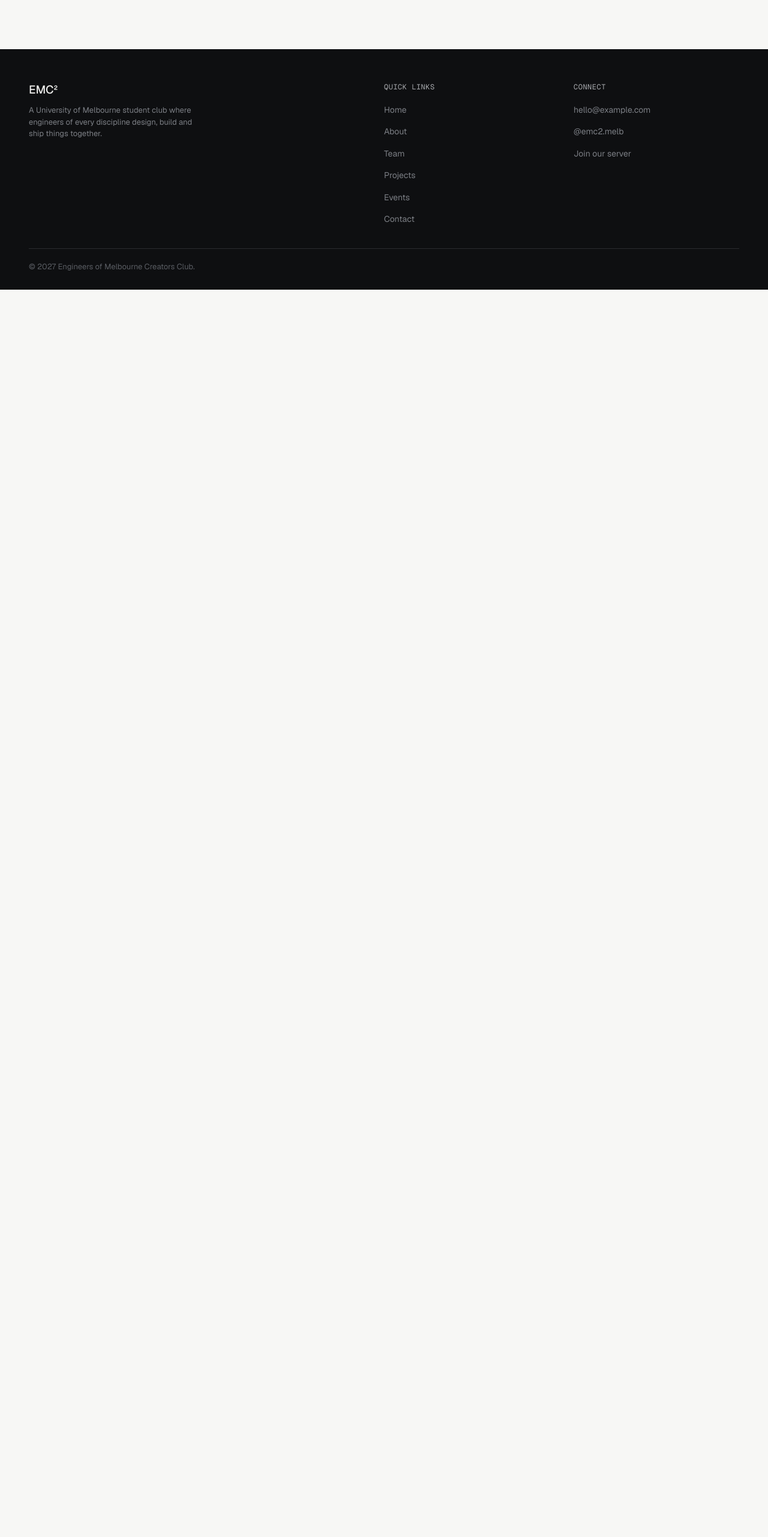
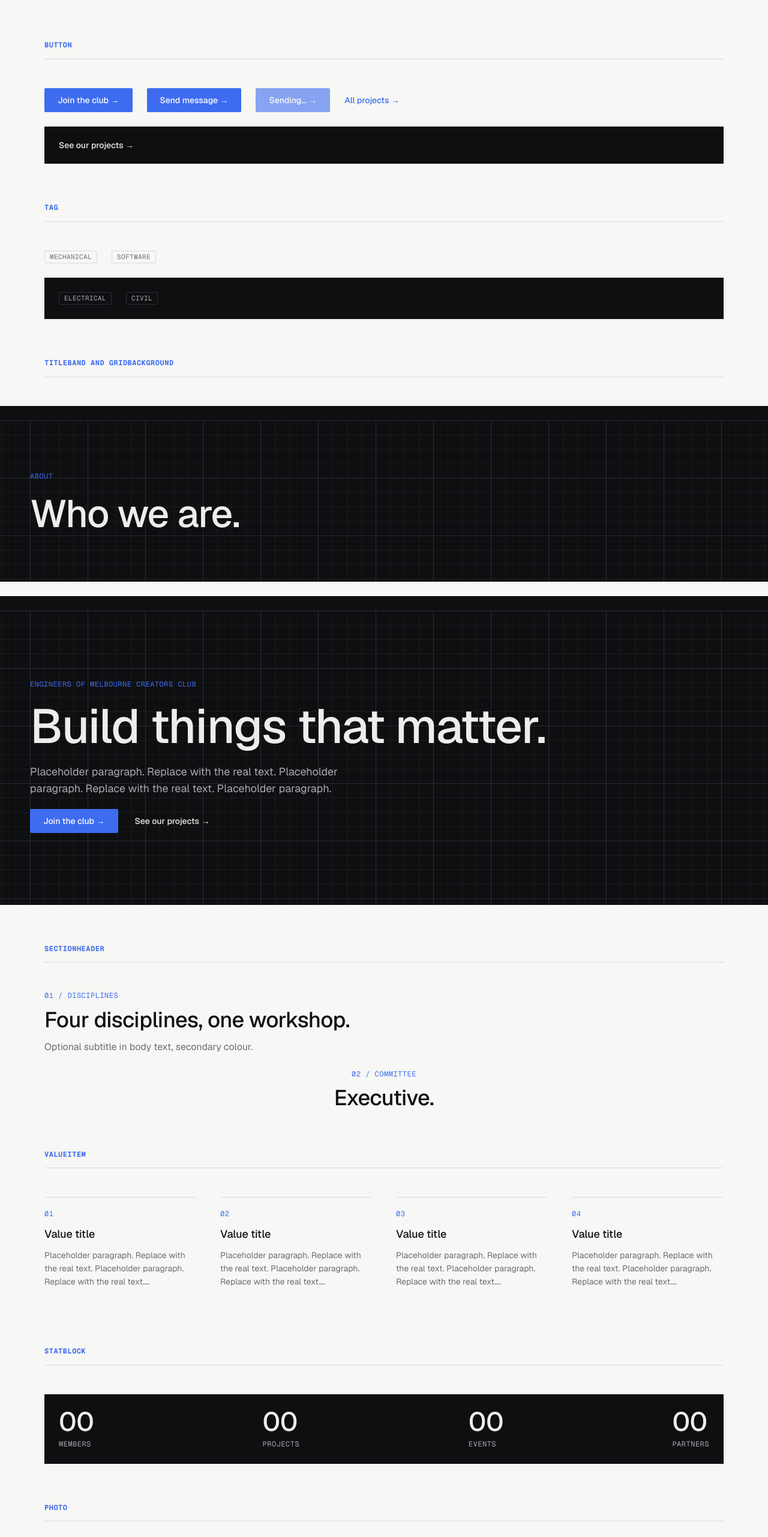
Before and after one commit to Engineers-of-Melbourne-Creators-Club/emcc-website, a Next.js app: page /styleguide in a window 1280 px wide. Shown: the part 2459-5022 px from the top of the page at 60% size. Before the commit the page ends 2942 px from the top, so only its background shows below. Built offline with nearby package versions, Linux system fonts and the light colour scheme.

Commit message:
feat: show all components on the styleguide page

```diff
--- /dev/null
+++ b/src/app/styleguide/ComponentSections.tsx
@@ -0,0 +1,219 @@
+import { Button } from "@/components/Button/Button";
+import { Tag } from "@/components/Tag/Tag";
+import { TitleBand } from "@/components/TitleBand/TitleBand";
+import { SectionHeader } from "@/components/SectionHeader/SectionHeader";
+import { ValueItem } from "@/components/ValueItem/ValueItem";
+import { StatBlock } from "@/components/StatBlock/StatBlock";
+import { Photo } from "@/components/Photo/Photo";
+import { ProjectCard } from "@/components/ProjectCard/ProjectCard";
+import { TeamMemberCard } from "@/components/TeamMemberCard/TeamMemberCard";
+import { EventCard } from "@/components/EventCard/EventCard";
+import { EventRow } from "@/components/EventCard/EventRow";
+import { FormField } from "@/components/FormField/FormField";
+import { FilterTabsDemo } from "./FilterTabsDemo";
+import styles from "./styleguide.module.css";
+
+const description =
+  "Short description of the project goes here, in one or two sentences.";
+const longText =
+  "Placeholder paragraph. Replace with the real text. Placeholder paragraph. Replace with the real text. Placeholder paragraph.";
+
+export function ComponentSections() {
+  return (
+    <>
+      <Demo title="Button">
+        <div className={styles.row}>
+          <Button href="#">Join the club</Button>
+          <Button>Send message</Button>
+          <Button disabled>Sending…</Button>
+          <Button href="#" variant="link-light">
+            All projects
+          </Button>
+        </div>
+        <div className={`${styles.row} ${styles.dark}`}>
+          <Button href="#" variant="link-dark">
+            See our projects
+          </Button>
+        </div>
+      </Demo>
+
+      <Demo title="Tag">
+        <div className={styles.row}>
+          <Tag>Mechanical</Tag>
+          <Tag>Software</Tag>
+        </div>
+        <div className={`${styles.row} ${styles.dark}`}>
+          <Tag onDark>Electrical</Tag>
+          <Tag onDark>Civil</Tag>
+        </div>
+      </Demo>
+
+      {/* Full-bleed demos break out of the styleguide column like they will on real pages. */}
+      <Demo title="TitleBand and GridBackground">
+        <div className={styles.bleed}>
+          <TitleBand eyebrow="About" title="Who we are." />
+          <TitleBand
+            hero
+            eyebrow="Engineers of Melbourne Creators Club"
+            title="Build things that matter."
+            intro={longText}
+            actions={
+              <>
+                <Button href="#">Join the club</Button>
+                <Button href="#" variant="link-dark">
+                  See our projects
+                </Button>
+              </>
+            }
+          />
+        </div>
+      </Demo>
+
+      <Demo title="SectionHeader">
+        <SectionHeader
+          index={1}
+          label="Disciplines"
+          title="Four disciplines, one workshop."
+          subtitle="Optional subtitle in body text, secondary colour."
+        />
+        <SectionHeader index={2} label="Committee" title="Executive." centred />
+      </Demo>
+
+      <Demo title="ValueItem">
+        <ul role="list" className={styles.valueGrid}>
+          {[1, 2, 3, 4].map((index) => (
+            <li key={index}>
+              <ValueItem
+                index={index}
+                title="Value title"
+                description={longText}
+              />
+            </li>
+          ))}
+        </ul>
+      </Demo>
+
+      <Demo title="StatBlock">
+        <div className={`${styles.stats} ${styles.dark}`}>
+          {["Members", "Projects", "Events", "Partners"].map((label) => (
+            <StatBlock key={label} value="00" label={label} />
+          ))}
+        </div>
+      </Demo>
+
+      <Demo title="Photo">
+        <div className={styles.row}>
+          <Photo
+            alt="Empty placeholder"
+            sizes="200px"
+            className={styles.photo}
+          />
+        </div>
+      </Demo>
+
+      <Demo title="ProjectCard">
+        <ul role="list" className={styles.projectGrid}>
+          <li>
+            <ProjectCard
+              href="#"
+              title="Project 1"
+              description={description}
+              disciplines={["Mechanical"]}
+              imageAlt="Project 1"
+            />
+          </li>
+          <li>
+            <ProjectCard
+              href="#"
+              title="Project with a very long title that should be truncated"
+              description={longText}
+              disciplines={["Mechanical", "Electrical", "Software", "Civil"]}
+              imageAlt="Project 2"
+            />
+          </li>
+        </ul>
+      </Demo>
+
+      <Demo title="TeamMemberCard">
+        <ul role="list" className={styles.row}>
+          {["President", "Treasurer"].map((role) => (
+            <li key={role}>
+              <TeamMemberCard name="Member Name" role={role} />
+            </li>
+          ))}
+        </ul>
+      </Demo>
+
+      <Demo title="EventCard and EventRow">
+        <ul role="list" className={styles.eventGrid}>
+          <li>
+            <EventCard
+              date="2026-09-01"
+              title="Event 1"
+              location="Venue TBC"
+              description="Short description of the event goes here."
+            />
+          </li>
+          <li>
+            <EventCard
+              date="2026-10-24"
+              title="Event with a long title that truncates"
+              location="Venue TBC"
+              description={longText}
+            />
+          </li>
+        </ul>
+        <ul role="list">
+          <li>
+            <EventRow date="2026-05-12" title="Event 5" />
+          </li>
+          <li>
+            <EventRow date="2026-03-03" title="Event 6" />
+          </li>
+        </ul>
+      </Demo>
+
+      <Demo title="FilterTabs">
+        <FilterTabsDemo />
+      </Demo>
+
+      <Demo title="FormField">
+        <div className={styles.form}>
+          <FormField label="Name" name="demo-name" placeholder="Your name" />
+          <FormField
+            label="Email"
+            name="demo-email"
+            type="email"
+            placeholder="you@student.unimelb.edu.au"
+            defaultValue="not-an-email"
+            error="Enter a valid email address."
+          />
+          <FormField
+            label="Message"
+            name="demo-message"
+            type="textarea"
+            placeholder="Tell us what you're interested in…"
+          />
+        </div>
+      </Demo>
+    </>
+  );
+}
+
+function Demo({
+  title,
+  children,
+}: {
+  title: string;
+  children: React.ReactNode;
+}) {
+  const id = `demo-${title.toLowerCase().replace(/\W+/g, "-")}`;
+  return (
+    <section aria-labelledby={id} className={styles.demo}>
+      <h2 id={id} className={styles.heading}>
+        {title}
+      </h2>
+      {children}
+    </section>
+  );
+}
--- /dev/null
+++ b/src/app/styleguide/FilterTabsDemo.tsx
@@ -0,0 +1,25 @@
+"use client";
+
+// FilterTabs is controlled, so the demo needs a little client state to click through it.
+import { useState } from "react";
+import { FilterTabs } from "@/components/FilterTabs/FilterTabs";
+
+const options = [
+  "All",
+  "Mechanical",
+  "Electrical",
+  "Software",
+  "Civil",
+] as const;
+
+export function FilterTabsDemo() {
+  const [value, setValue] = useState<(typeof options)[number]>("All");
+  return (
+    <FilterTabs
+      label="Filter by discipline"
+      options={options}
+      value={value}
+      onChange={setValue}
+    />
+  );
+}
--- a/src/app/styleguide/page.tsx
+++ b/src/app/styleguide/page.tsx
@@ -1,10 +1,11 @@
 import type { Metadata } from "next";
 import styles from "./styleguide.module.css";
+import { ComponentSections } from "./ComponentSections";
 
-// Temporary page for checking tokens against Figma. Delete before launch (Phase 6).
+// Temporary page for checking tokens and components while the site is built. Delete before launch.
 export const metadata: Metadata = {
   title: "Styleguide",
-  description: "Design tokens for the EMC² website.",
+  description: "Design tokens and components for the EMC² website.",
   robots: { index: false },
 };
 
@@ -109,6 +110,8 @@ export default function Styleguide() {
           ))}
         </ul>
       </section>
+
+      <ComponentSections />
     </div>
   );
 }
--- a/src/app/styleguide/styleguide.module.css
+++ b/src/app/styleguide/styleguide.module.css
@@ -143,3 +143,70 @@
   line-height: var(--text-tag-leading);
   letter-spacing: var(--text-tag-tracking);
 }
+
+.demo {
+  display: grid;
+  gap: var(--space-xl);
+}
+
+.row {
+  display: flex;
+  flex-wrap: wrap;
+  align-items: center;
+  gap: var(--space-xl);
+}
+
+.dark {
+  padding: var(--space-xl);
+  background: var(--color-ink);
+}
+
+/* Stretch to the viewport edges, out of the centred styleguide column. */
+.bleed {
+  display: grid;
+  gap: var(--space-xl);
+  margin-inline: calc(50% - 50vw);
+}
+
+.valueGrid {
+  display: grid;
+  grid-template-columns: repeat(auto-fill, minmax(220px, 1fr));
+  gap: var(--space-3xl);
+}
+
+.stats {
+  display: flex;
+  flex-wrap: wrap;
+  justify-content: space-between;
+  gap: var(--space-xl);
+}
+
+.photo {
+  width: var(--team-card-width);
+  aspect-ratio: 4 / 3;
+}
+
+.projectGrid {
+  display: grid;
+  grid-template-columns: repeat(auto-fill, var(--project-card-width));
+  gap: var(--space-xl);
+}
+
+.eventGrid {
+  display: grid;
+  grid-template-columns: repeat(auto-fill, var(--event-card-width));
+  gap: var(--space-xl);
+}
+
+.form {
+  display: grid;
+  gap: var(--space-lg);
+  max-width: var(--hero-intro-max);
+}
+
+@media (max-width: 767px) {
+  .projectGrid,
+  .eventGrid {
+    grid-template-columns: 1fr;
+  }
+}
```
